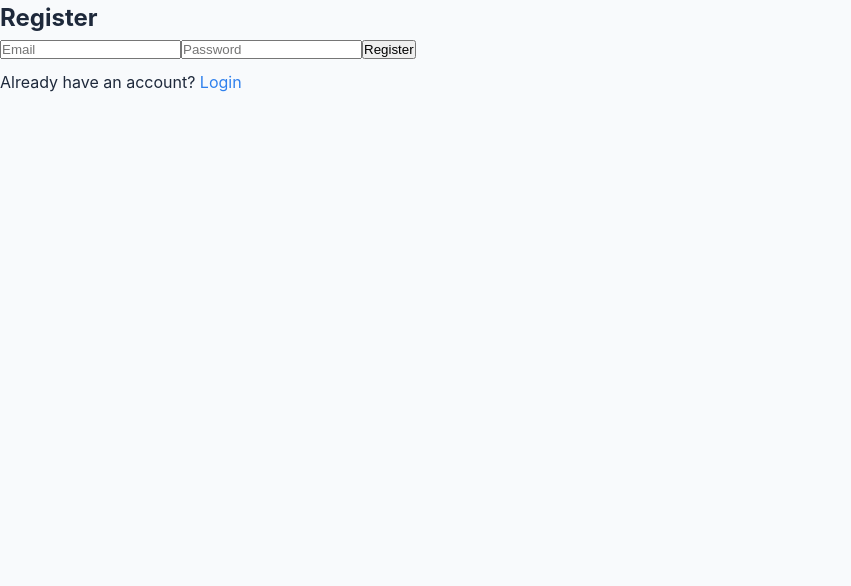
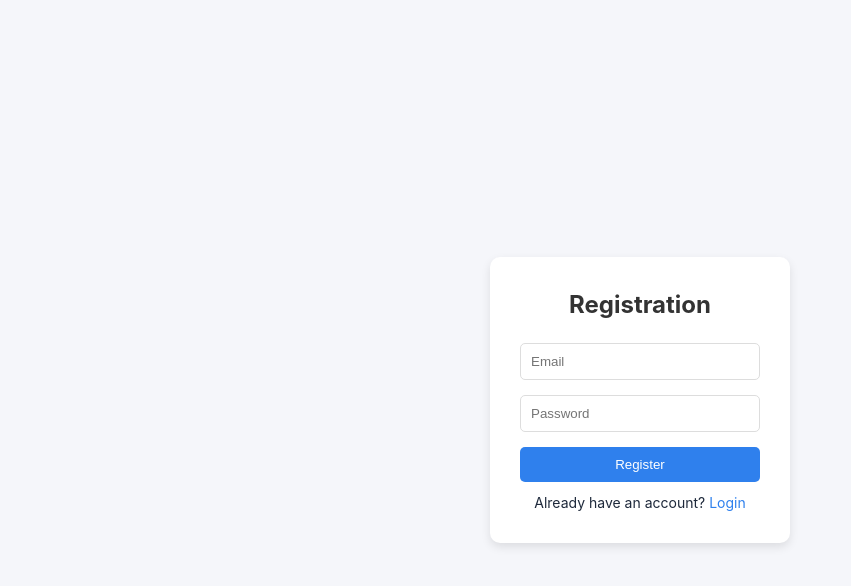
Before and after one commit to illiak1/banking-platform, a React (Create React App) app in the folder frontend/: page /register in a window 1280 px wide. Shown: the top 586 px of the page, without its empty margins (0-851 px from the left). Built offline with nearby package versions, Linux system fonts and the light colour scheme.

Commit message:
Add CSS for better UI

```diff
--- a/frontend/src/pages/Register.tsx
+++ b/frontend/src/pages/Register.tsx
@@ -1,14 +1,13 @@
-// frontend/pages/Register.tsx
 import React, { useState } from 'react';
 import { useNavigate } from 'react-router-dom';
 import axios from 'axios';
+import styles from '../styles/Register.module.css';
 
 const RegisterPage: React.FC = () => {
   const [email, setEmail] = useState('');
   const [password, setPassword] = useState('');
   const [error, setError] = useState('');
   const navigate = useNavigate();
-
 
   const handleRegister = async (e: React.FormEvent) => {
     e.preventDefault();
@@ -27,14 +26,16 @@ const RegisterPage: React.FC = () => {
   };
 
   return (
-    <div>
-      <h2>Register</h2>
+    <div className={styles.container}>
+      <div className={styles.form}>
+        <h2>Registration</h2>
         <form onSubmit={handleRegister}>
           <input
             type="email"
             placeholder="Email"
             value={email}
             onChange={e => setEmail(e.target.value)}
+            className={styles.input}
             required
           />
           <input
@@ -42,20 +43,22 @@ const RegisterPage: React.FC = () => {
             placeholder="Password"
             value={password}
             onChange={e => setPassword(e.target.value)}
+            className={styles.input}
             required
           />
-        <button type="submit">Register</button>
-        <p style={{ marginTop: '10px' }}>
+          <button type="submit" className={styles.button}>Register</button>
+        </form>
+        <p className={styles.linkText}>
           Already have an account?{' '}
           <span
             onClick={() => navigate('/login')}
-    style={{ color: '#2f80ed', cursor: 'pointer' }}
+            className={styles.link}
           >
             Login
           </span>
         </p>
-      </form>
-      {error && <p style={{ color: 'red' }}>{error}</p>}
+        {error && <p className={styles.error}>{error}</p>}
+      </div>
     </div>
   );
 };
```
Lines whose indentation alone changed are shown as unchanged.
